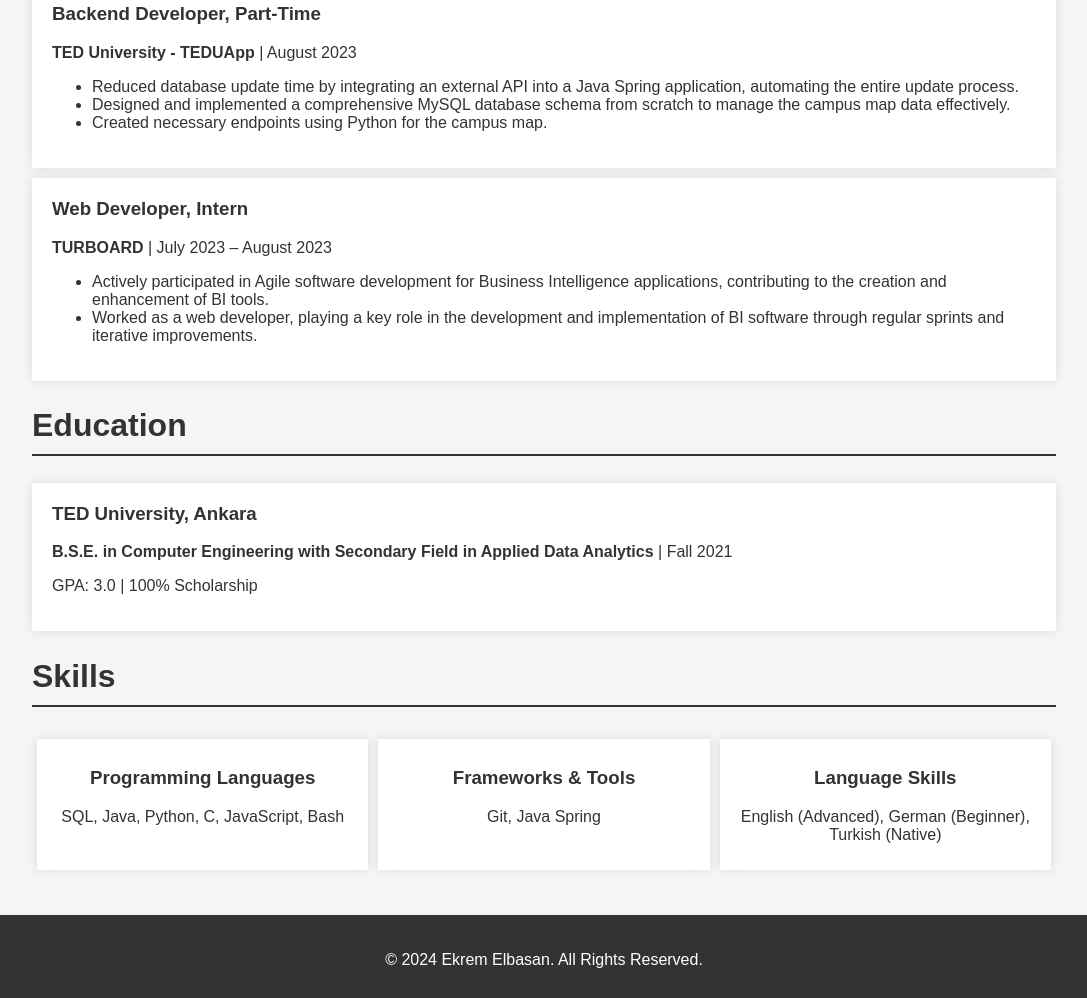
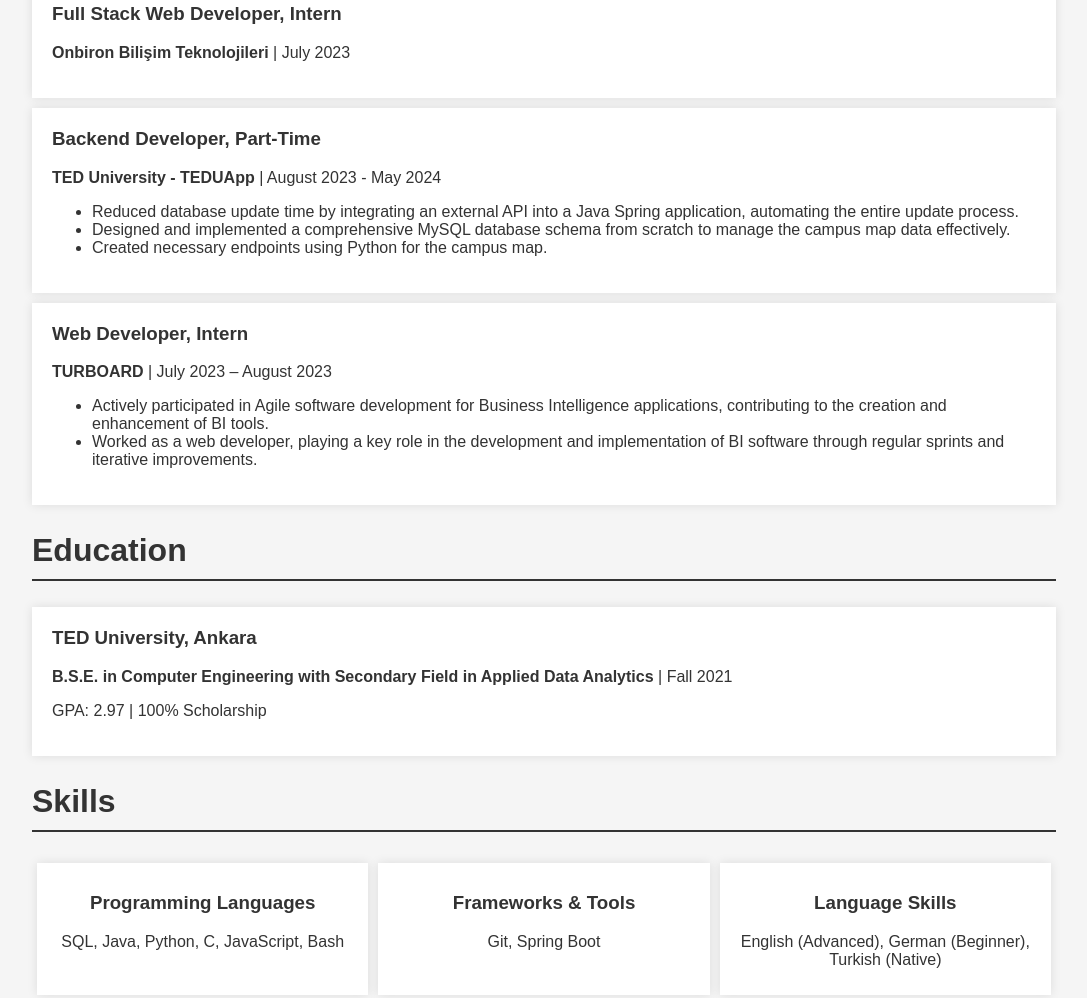
Before and after one commit to ekrlbn/ekrlbn.github.io, a plain HTML site: page index.html in a window 1280 px wide. Shown: the part 582-1580 px from the top of the page, without its empty margins (96-1183 px from the left). Drawn offline with Linux system fonts and the light colour scheme.

Commit message:
chore: Update employment section in index.html

```diff
--- a/index.html
+++ b/index.html
@@ -121,8 +121,14 @@
 			<section>
 				<h2>Employment</h2>
 				<div class="employment">
+					<h3>Full Stack Web Developer, Intern</h3>
+					<p><strong>Onbiron Bilişim Teknolojileri</strong> | July 2023</p>
+				</div>
+				<div class="employment">
 					<h3>Backend Developer, Part-Time</h3>
-					<p><strong>TED University - TEDUApp</strong> | August 2023</p>
+					<p>
+						<strong>TED University - TEDUApp</strong> | August 2023 - May 2024
+					</p>
 					<ul>
 						<li>
 							Reduced database update time by integrating an external API into a
@@ -166,7 +172,7 @@
 						>
 						| Fall 2021
 					</p>
-					<p>GPA: 3.0 | 100% Scholarship</p>
+					<p>GPA: 2.97 | 100% Scholarship</p>
 				</div>
 			</section>
 
@@ -179,7 +185,7 @@
 					</div>
 					<div class="skill">
 						<h3>Frameworks & Tools</h3>
-						<p>Git, Java Spring</p>
+						<p>Git, Spring Boot</p>
 					</div>
 					<div class="skill">
 						<h3>Language Skills</h3>
```
